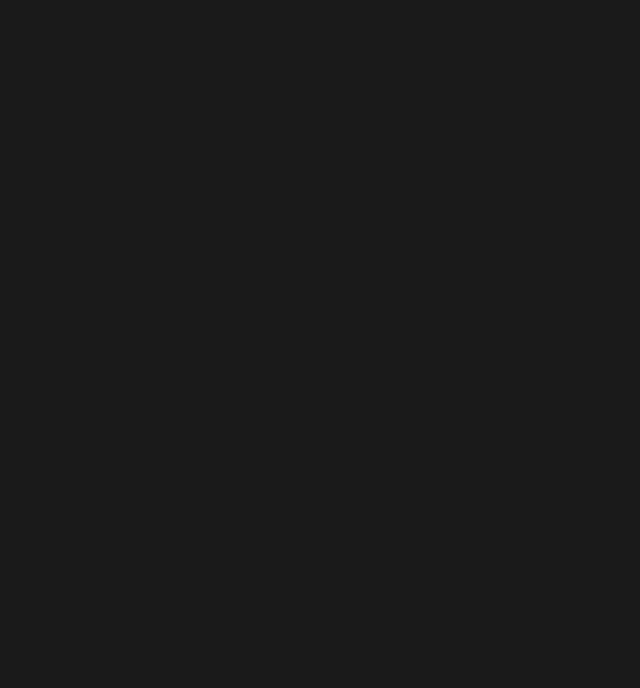
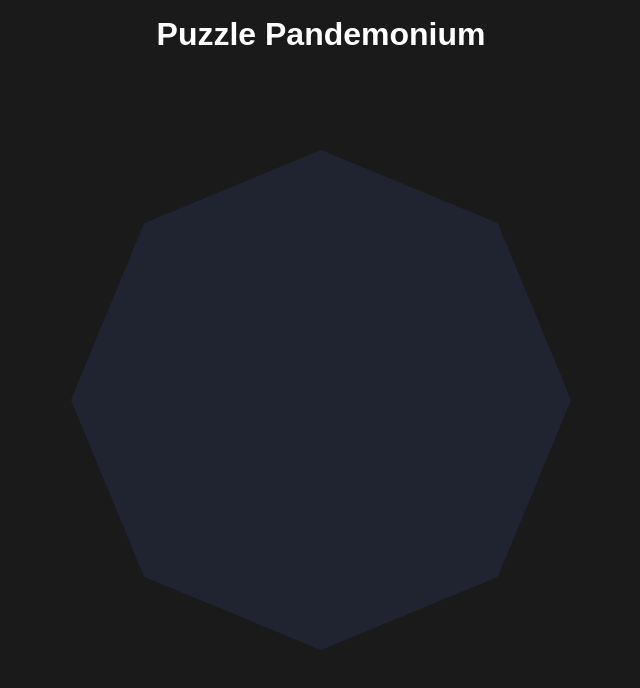
Before and after one commit to phajj/Hajj-Higgins-Salamanca-CSC3210-Project1, a plain HTML site: page index.html in a window 1280 px wide. Shown: the whole page, without its empty margins (319-959 px from the left). Drawn offline with nearby package versions, Linux system fonts and the light colour scheme; animation ran at ten frames a second.

Commit message:
feat: Created inital octogon in the PuzzleArea and used the camera's perspetive to maps its dimentions to 500x500 pixels.

```diff
--- a/index.html
+++ b/index.html
@@ -1,11 +1,33 @@
 <!doctype html>
 <html lang="en">
+
 <head>
   <meta charset="utf-8" />
-    <title>Puzzle Project</title>
+  <title>super original and clever-yet-descriptive title</title>
   <style>
-      html, body { margin: 0; height: 100%; overflow: hidden; }
-      canvas { display: block; }
+    html,
+    body {
+      margin: 0;
+      height: 100%;
+      overflow: hidden;
+    }
+
+    canvas {
+      display: block;
+    }
+
+    h1 {
+      position: absolute;
+      top: 0;
+      left: 0;
+      width: 100%;
+      margin: 0;
+      padding: 0.5em 0;
+      text-align: center;
+      color: #ffffff;
+      font-family: sans-serif;
+      pointer-events: none;
+    }
   </style>
   <script type="importmap">
       {
@@ -16,7 +38,10 @@
       }
     </script>
 </head>
+
 <body>
+  <h1>Puzzle Pandemonium</h1>
   <script type="module" src="./src/main.js"></script>
 </body>
+
 </html>
--- a/src/main.js
+++ b/src/main.js
@@ -23,7 +23,7 @@ const dirLight = new THREE.DirectionalLight(0xffffff, 1);
 dirLight.position.set(5, 10, 5);
 scene.add(dirLight);
 
-const puzzleArea = new PuzzleArea();
+const puzzleArea = new PuzzleArea(camera, 500);
 scene.add(puzzleArea);
 
 // Keep the render resolution/aspect in sync with the window
--- a/src/objects/PuzzleArea.js
+++ b/src/objects/PuzzleArea.js
@@ -1,7 +1,29 @@
 import * as THREE from "three";
-import { PuzzlePiece } from "./PuzzlePiece.js";
 
+/**
+ * This object represents the octagon puzzle play area
+ * @author Peter Hajj
+ */
 export class PuzzleArea extends THREE.Group {
+   /**
+    * @param {THREE.PerspectiveCamera} camera: scene's camera, used to size the octagon in pixels
+    * @param {number} pixelSize = 500: screen pixel diameter of the octagon
+    */
+   constructor(camera, pixelSize = 500) {
+      super();
 
+      // Convert the desired pixel size into world units, based on how much vertical
+      // world-space the camera's perspective projection covers at the octagon's depth (assisted by Claude Code)
+      const distance = camera.position.z; // Octagon sits at z = 0
+      const visibleHeight = 2 * distance * Math.tan(THREE.MathUtils.degToRad(camera.fov) / 2);
+      const worldUnitsPerPixel = visibleHeight / window.innerHeight;
+      const radius = (pixelSize / 2) * worldUnitsPerPixel;
 
+      // Circle with 8 triangle segments to create an octogon shape
+      const geometry = new THREE.CircleGeometry(radius, 8);
+      const material = new THREE.MeshBasicMaterial({color: 0x1F2430});
+      const octogon = new THREE.Mesh(geometry,material);
+
+      this.add(octogon);
+   }
 }
```
Also changed, not shown: README.md. Lines whose indentation alone changed are shown as unchanged.
